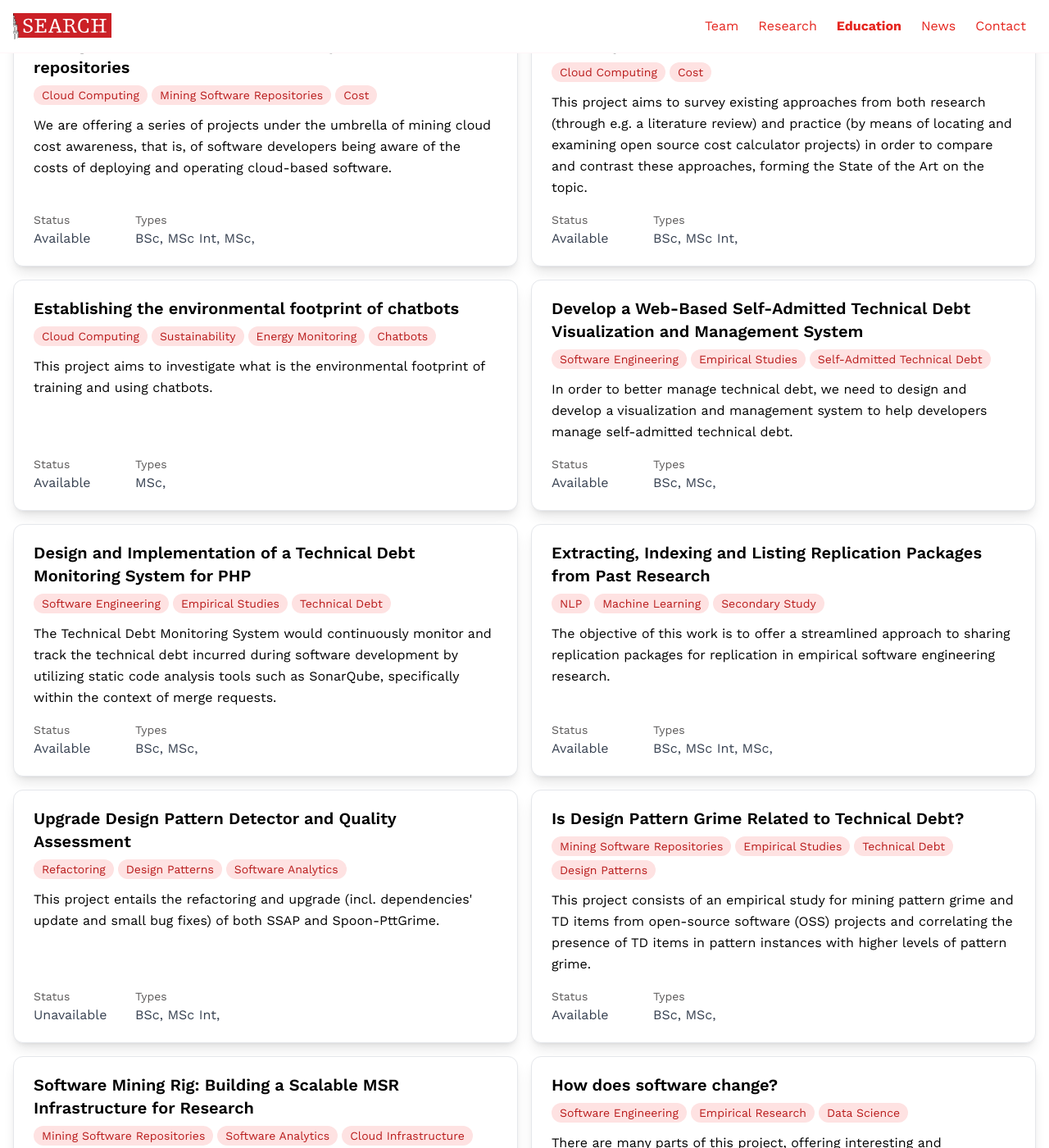
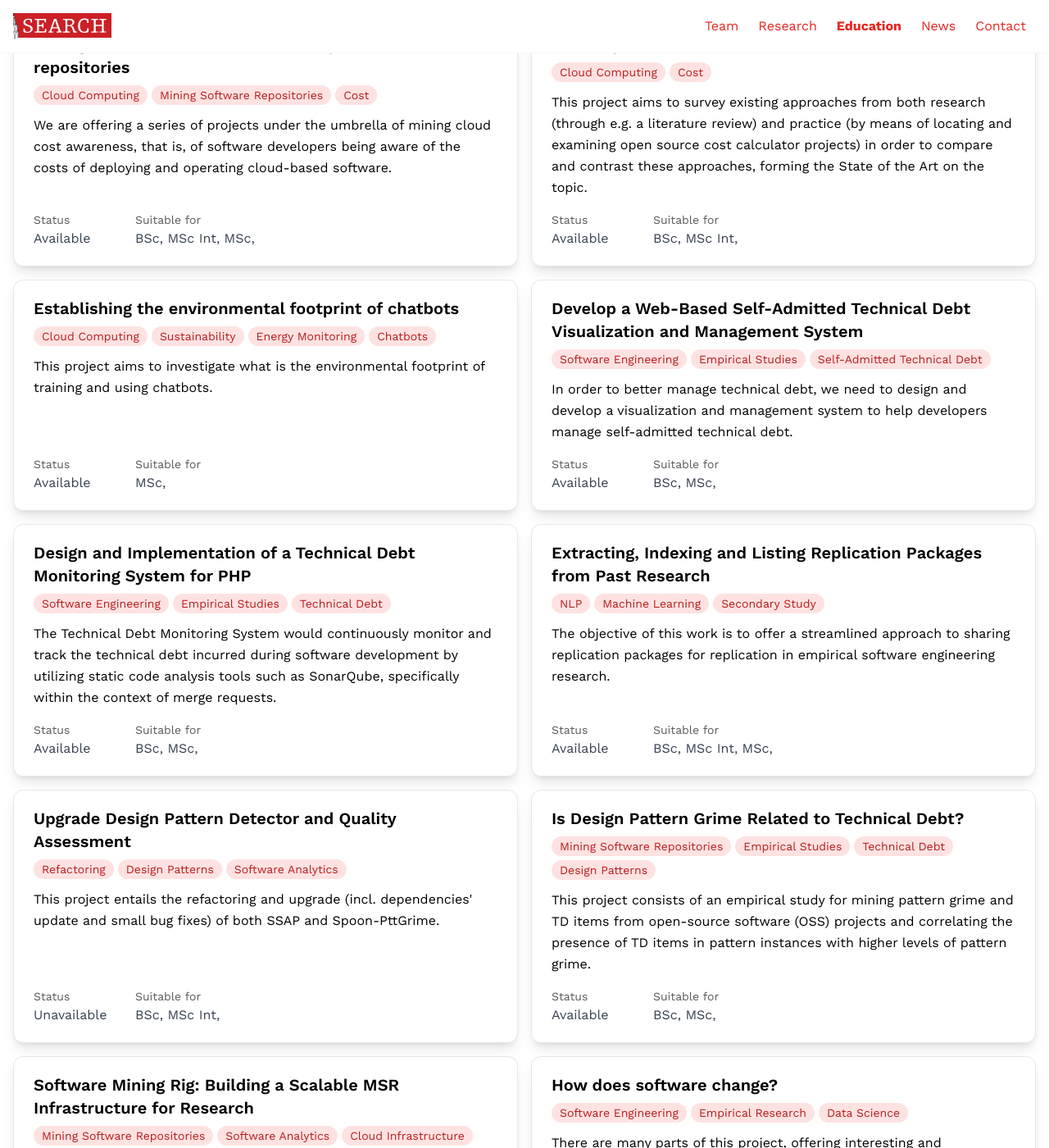
Before and after one commit to search-rug/search-rug.github.io, a Jekyll site: the page built from education.md, in a window 1280 px wide and 1400 px high, scrolled down 257 px. Shown: the whole window at 82% size. Built offline with Jekyll 4.4.1, drawn with Linux system fonts in a browser that asks for light colours; nearby versions of some CDN libraries; some web fonts are replaced; some of the changed text lies outside the part shown.

Commit message:
add: better semantics for types field
Label the student projects collection `types` field as "suitable for" for better semantics.

```diff
--- a/_includes/student-project-card.html
+++ b/_includes/student-project-card.html
@@ -30,7 +30,7 @@
         </p>
       </div>
       <div class="detail">
-        <p class="name">Types</p>
+        <p class="name">Suitable for</p>
         <p>
           <!--TODO: get rid of trailing commas-->
           {% for type in project.types %}
--- a/admin/config.yml
+++ b/admin/config.yml
@@ -181,6 +181,7 @@ collections:
         widget: "list"
         hint: "A comma separated list of project keywords. Should give students an intuition for what the project is about."
       - name: "types"
+        label: "suitable for"
         widget: "select"
         options: ["MSc", "BSc", "MSc Int"]
         multiple: true
```
